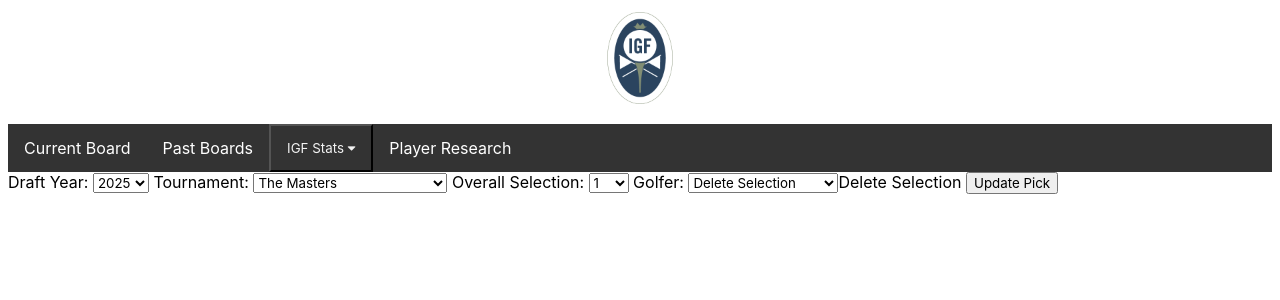
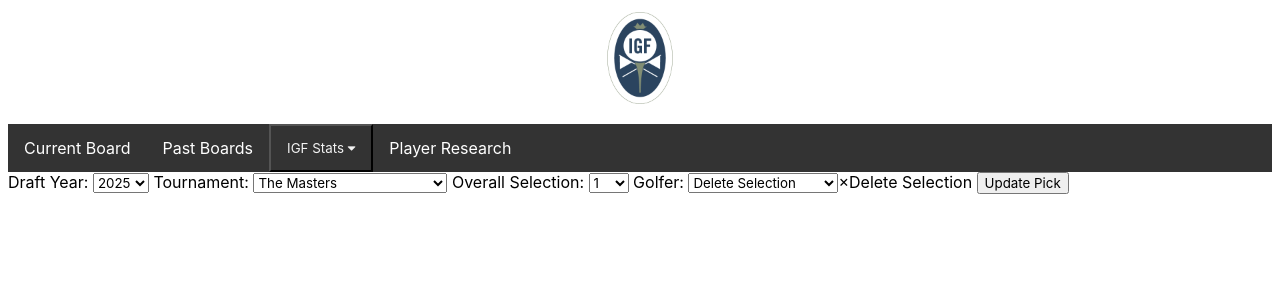
Before and after one commit to dquinn720/theIGF, a Flask app: page /admin in a window 1280 px wide. Shown: the top 300 px of the page. Run offline with Flask 3, Linux system fonts and the light colour scheme; data that the repository does not hold is empty; some libraries are stand-ins or nearby versions.

Commit message:
Update layout.html

```diff
--- a/templates/layout.html
+++ b/templates/layout.html
@@ -55,13 +55,20 @@
 
   <!-- Navigation toggle + Select2 init -->
   <script>
-    function toggleNav() {
-      document.getElementById("myTopnav").classList.toggle("responsive");
-    }
-    $(function() {
-      $('.js-example-basic-single').select2({ width: '100%' });
+  function toggleNav() {
+    document.getElementById("myTopnav").classList.toggle("responsive");
+  }
+
+  $(function() {
+    $('.js-example-basic-single').select2({
+      width: '100%',
+      placeholder: 'Search for golfer',  // shown in the dropdown’s search box
+      allowClear: true,                     // adds an “×” to clear selection
+      minimumResultsForSearch: 0            // 0 = always show search input
     });
-  </script>
+  });
+</script>
+
 
   {% block scripts %}{% endblock %}
 </body>
```
